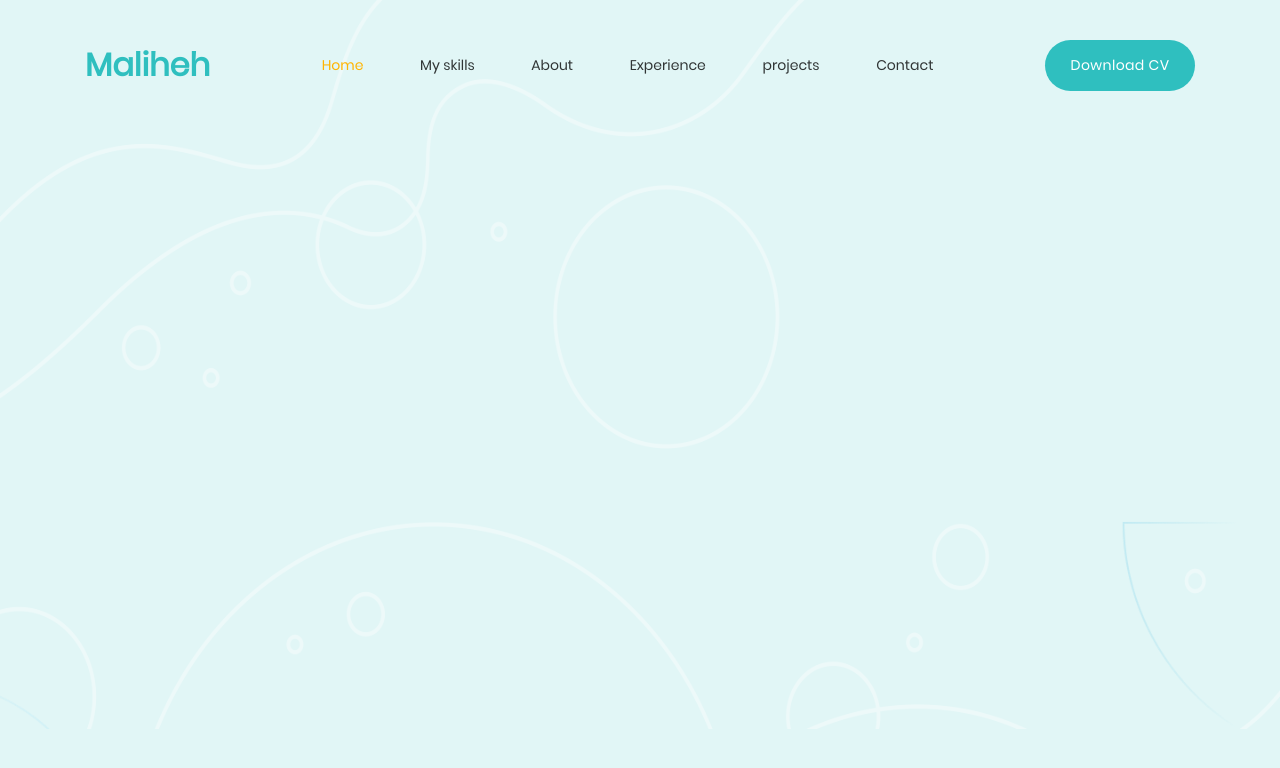
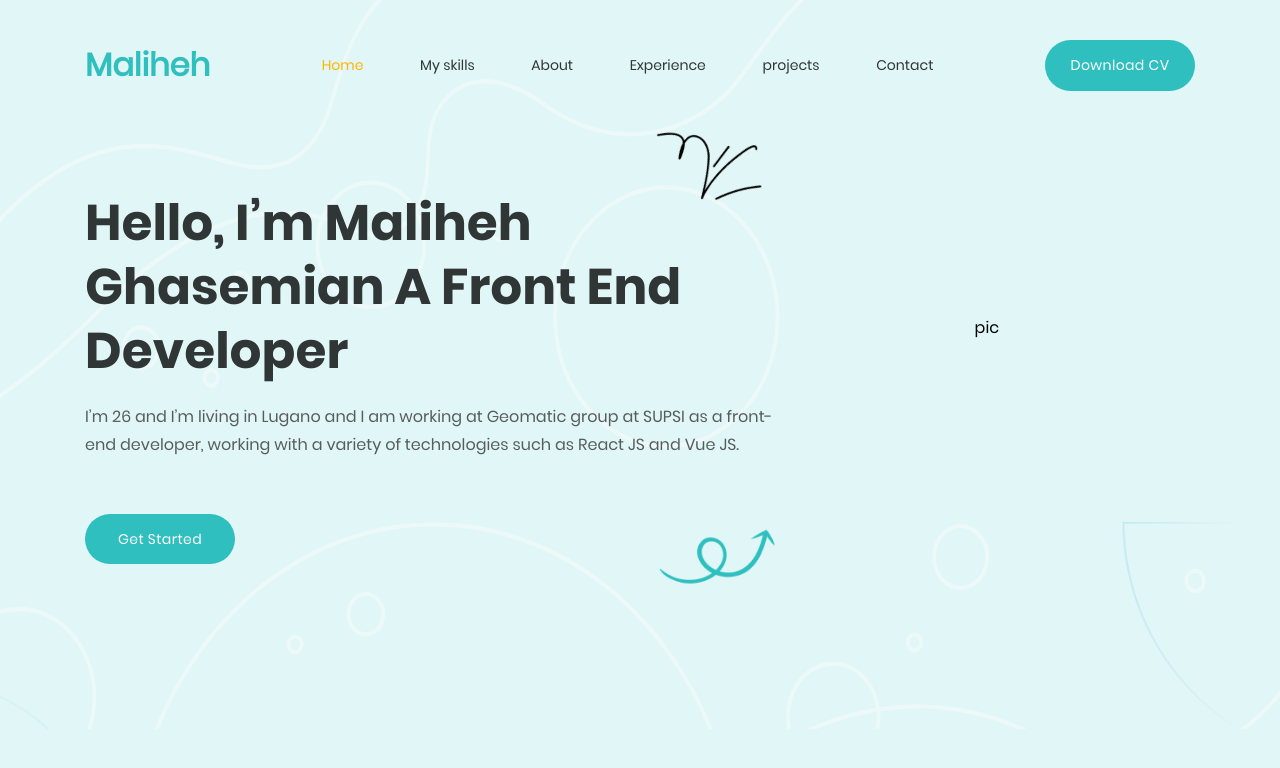
Before and after one commit to malihgh/portfolio, a React (Vite) app: page / in a window 1280 px wide. Shown: the top 768 px of the page. Built offline with nearby package versions, Linux system fonts and the light colour scheme.

Commit message:
feat : Create placeholder for Picture in Home and update style.

```diff
--- a/src/pages/Home/Home.tsx
+++ b/src/pages/Home/Home.tsx
@@ -1,10 +1,15 @@
 import Header from "pages/Home/components/Header";
 import * as Styled from "./styles";
+import Info from "pages/Home/components/Info/Info";
 
 const Home = () => {
   return (
     <Styled.Container>
       <Header />
+      <Styled.Row>
+        <Info />
+        <Styled.Pic>pic</Styled.Pic>
+      </Styled.Row>
     </Styled.Container>
   );
 };
--- a/src/pages/Home/styles.ts
+++ b/src/pages/Home/styles.ts
@@ -15,3 +15,18 @@ export const Container = styled.div<MuiEmotion>`
     padding: 15px 15px;
   }
 `;
+
+export const Row = styled.div`
+  display: flex;
+  flex-direction: row;
+  align-items: center;
+  justify-content: space-between;
+`;
+
+export const Pic = styled.div`
+  flex: 3;
+  display: flex;
+  flex-direction: row;
+  align-items: center;
+  justify-content: center;
+`;
```
